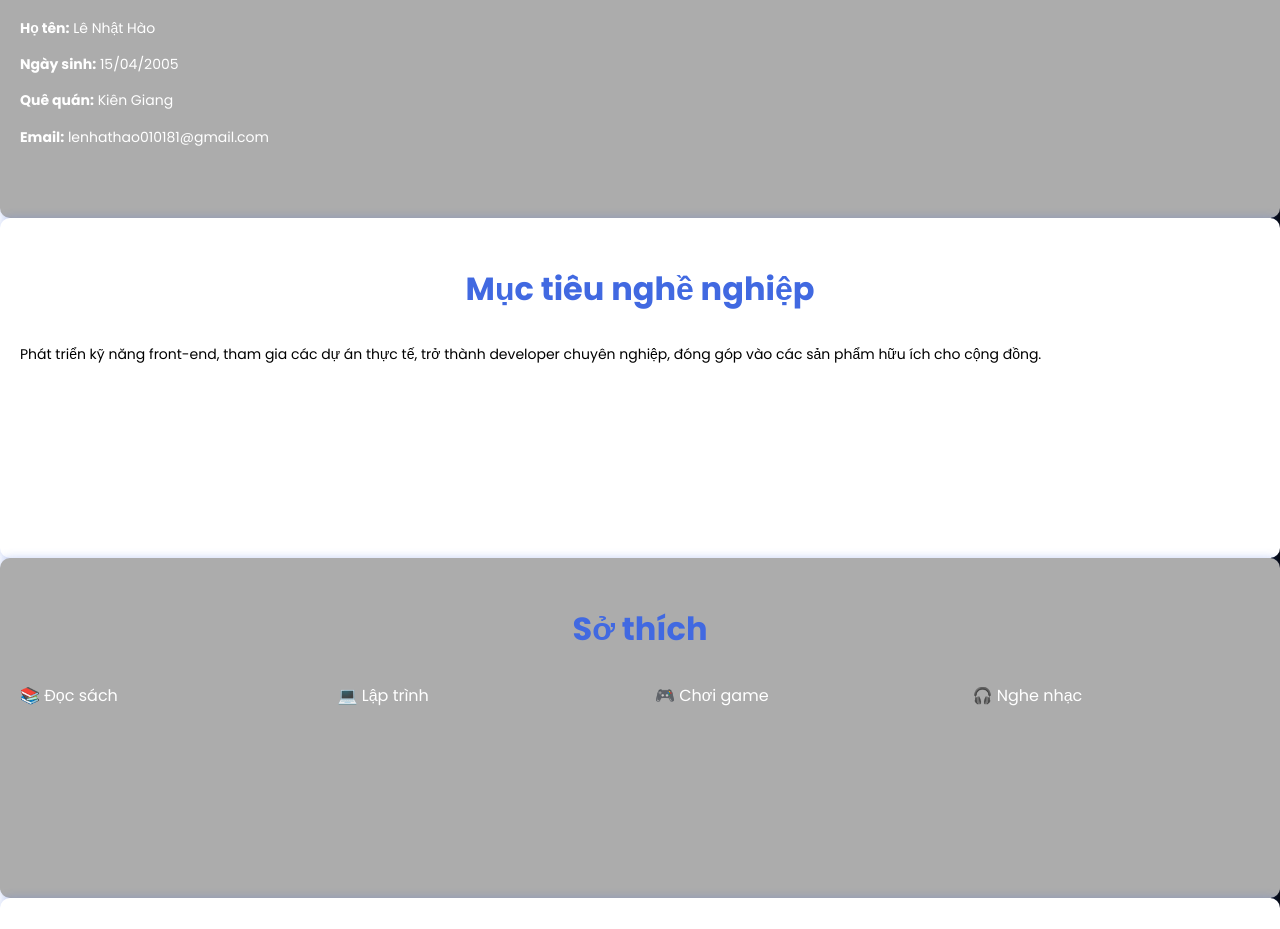
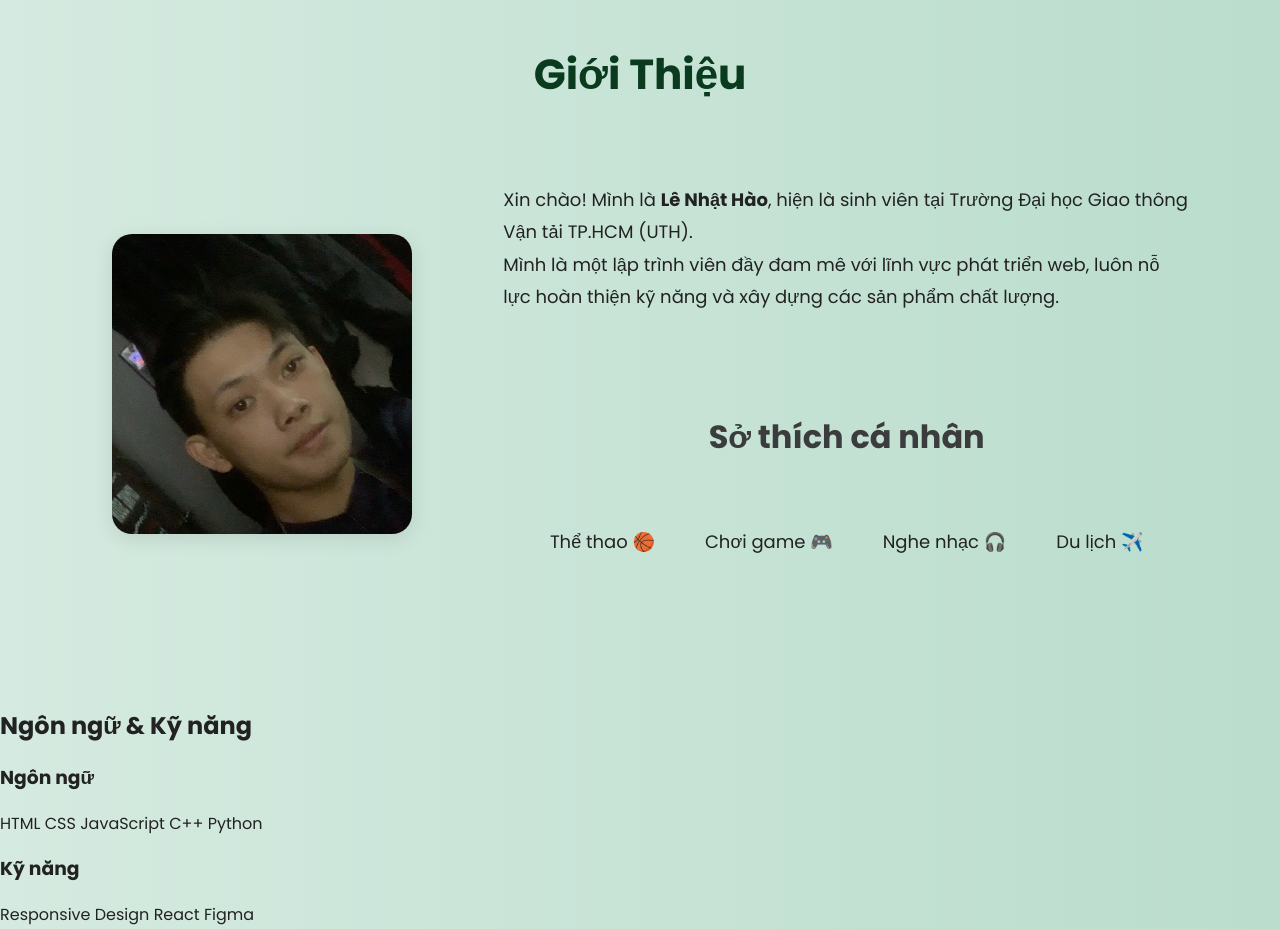
Before and after one commit to haoln25/DigitalCV, a plain HTML site: page index.html in a window 1280 px wide. Shown: the part 889-1818 px from the top of the page. Drawn offline with Linux system fonts and the light colour scheme.

Commit message:
update ver date 19/06

```diff
--- a/index.html
+++ b/index.html
@@ -16,8 +16,8 @@
         <h1>Le Nhat Hao</h1>
         <nav>
             <ul>
+                <li><a href="#home">Home</a></li>
                 <li><a href="#about">About</a></li>
-                <li><a href="#career">Career</a></li>
                 <li><a href="#hobbies">Hobbies</a></li>
                 <li><a href="#skills">Skills</a></li>
                 <li><a href="#certs">Certificates</a></li>
@@ -28,9 +28,9 @@
     </header>
 
     <section class="home">
-        <div class="home-img"><img src="./image/avt.jpg" alt="Avatar"></div>
         <div class="home-text">
-            <h2>Hi, I'm <span>Le Nhat Hao</span></h2>
+            <h3 class="">Hi, I'm <span>Le Nhat Hao</span></h3>
+            <h2>Developer and Cyper Security Programmer</h2>
             <p>Aspiring front-end developer passionate about creating intuitive user experiences.</p>
             <div class="social-icons">
                 <a href=""><i class="fab fa-facebook"></i></a>
@@ -38,37 +38,82 @@
                 <a href=""><i class="fab fa-linkedin"></i></a>
             </div>
         </div>
+        <div class="home-img"><img src="./image/home.png" alt="Avatar"></div>
+
     </section>
 
-    <section id="about" class="section__odd">
-        <h2>Thông tin cá nhân</h2>
-        <div class="grid">
-            <div class="card">
-                <p><strong>Họ tên:</strong> Lê Nhật Hào</p>
-                <p><strong>Ngày sinh:</strong> 15/04/2005</p>
-                <p><strong>Quê quán:</strong> Kiên Giang</p>
-                <p><strong>Email:</strong> lenhathao010181@gmail.com</p>
+    <section id="about" class="about-section">
+        <div class="about-container">
+            <h2>Giới Thiệu</h2>
+            <div class="about-flex">
+                <div class="avt-img">
+                    <img src="./image/avt.jpg" alt="Avatar">
+                </div>
+                <div class="about-intro">
+                    <p class="intro">
+                        Xin chào! Mình là <strong>Lê Nhật Hào</strong>, hiện là sinh viên tại Trường Đại học Giao thông
+                        Vận tải TP.HCM (UTH).<br>
+                        Mình là một lập trình viên đầy đam mê với lĩnh vực phát triển web, luôn nỗ lực hoàn thiện kỹ
+                        năng và xây dựng các sản phẩm chất lượng.
+                    </p>
+                    <div id="hobbies" class="hobby-hover">
+                        <h2>Sở thích cá nhân</h2>
+                        <div class="hobby-container">
+                            <div class="hobby-item">
+                                <div class="hobby-tab">Thể thao 🏀</div>
+                                <div class="hobby-box">
+                                    <h4>Các bộ môn yêu thích:</h4>
+                                    <ul>
+                                        <li>Bóng rổ</li>
+                                        <li>Bóng đá</li>
+                                        <li>Bơi lội</li>
+                                    </ul>
+                                </div>
+                            </div>
+
+                            <div class="hobby-item">
+                                <div class="hobby-tab">Chơi game 🎮</div>
+                                <div class="hobby-box">
+                                    <h4>Thể loại yêu thích:</h4>
+                                    <ul>
+                                        <li>FPS</li>
+                                        <li>MOBA</li>
+                                        <li>RPG</li>
+                                    </ul>
+                                </div>
+                            </div>
+
+                            <div class="hobby-item">
+                                <div class="hobby-tab">Nghe nhạc 🎧</div>
+                                <div class="hobby-box">
+                                    <h4>Thể loại nhạc:</h4>
+                                    <ul>
+                                        <li>Lo-fi</li>
+                                        <li>Pop</li>
+                                        <li>Indie</li>
+                                    </ul>
+                                </div>
+                            </div>
+
+                            <div class="hobby-item">
+                                <div class="hobby-tab">Du lịch ✈️</div>
+                                <div class="hobby-box">
+                                    <h4>Điểm đến yêu thích:</h4>
+                                    <ul>
+                                        <li>Đà Lạt</li>
+                                        <li>Phú Quốc</li>
+                                        <li>Vũng Tàu</li>
+                                    </ul>
+                                </div>
+                            </div>
+                        </div>
+                    </div>
+                </div>
             </div>
         </div>
+
     </section>
 
-    <section id="career" class="section">
-        <h2>Mục tiêu nghề nghiệp</h2>
-        <div class="card">
-            <p>Phát triển kỹ năng front-end, tham gia các dự án thực tế, trở thành developer chuyên nghiệp, đóng góp vào
-                các sản phẩm hữu ích cho cộng đồng.</p>
-        </div>
-    </section>
-
-    <section id="hobbies" class="section__odd">
-        <h2>Sở thích</h2>
-        <div class="grid">
-            <div class="card">📚 Đọc sách</div>
-            <div class="card">💻 Lập trình</div>
-            <div class="card">🎮 Chơi game</div>
-            <div class="card">🎧 Nghe nhạc</div>
-        </div>
-    </section>
 
     <section id="skills" class="section">
         <h2>Ngôn ngữ & Kỹ năng</h2>
@@ -90,7 +135,7 @@
         </div>
     </section>
 
-    <section id="certs" class="section__odd">
+    <section id="certs" class="section">
         <h2>Chứng chỉ - Giải thưởng</h2>
         <div class="card">
             <p>Không có</p>
@@ -111,7 +156,7 @@
         </div>
     </section>
 
-    <section id="contact" class="section__odd">
+    <section id="contact" class="section">
         <h2>Liên hệ</h2>
         <div class="grid">
             <div class="card">
--- a/style/style.css
+++ b/style/style.css
@@ -1,8 +1,9 @@
+/* === Portfolio Styles - Brighter Version === */
 body {
     margin: 0;
     font-family: 'Poppins', sans-serif;
-     background: linear-gradient(to right, #ffffff, #000000);
-     color: #fff;
+    background: linear-gradient(to right, #d5eae0, #baddcd);
+    color: #222;
 }
 
 header {
@@ -10,11 +11,12 @@
     justify-content: space-between;
     align-items: center;
     padding: 20px 50px;
-     background: transparent;
+    background: #0a3b1f;
+    box-shadow: 0 2px 4px rgba(0, 0, 0, 0.1);
 }
 
 header h1 {
-     color: #4169E1;
+    color: #fff;
     font-size: 24px;
 }
 
@@ -22,58 +24,59 @@
     display: flex;
     list-style: none;
     gap: 30px;
+    padding: 0;
 }
 
 nav ul li a {
-     color: #4169E1;
+    color: #fff;
     text-decoration: none;
     font-weight: 500;
 }
 
 nav ul li a:hover,
 nav ul li a.active {
-     color: #4169E1;
-     border-bottom: 2px solid #4169E1;
+    color: #c3e7d3;
+    border-bottom: 2px solid #b3cfbf;
 }
 
 .home {
     display: flex;
     justify-content: space-between;
     align-items: center;
-     padding: 80px 50px;
-     height: 500px;
+    padding: 80px;
+    height: 550px;
+    flex-wrap: wrap;
 }
 
 .home-img {
-     flex: 1;
+    flex: 2;
     text-align: center;
 }
 
 .home-img img {
-     width: 300px;
-     border-radius: 50%;
-     border: 5px solid #4169E1;
-     box-shadow: 0 0 30px #4169E1;
+
+    width: 450px;
 }
 
 .home-text {
-     flex: 1;
+    flex: 3;
     max-width: 600px;
     padding-top: 10px;
+    color: #000000;
 }
 
 .home-text h2 {
-     font-size: 48px;
-     font-weight: 600;
+    font-size: 50px;
+    color: #0a3b1f;
 }
 
- .home-text h2 span {
-     color: #4169E1;
+.home-text h3 span {
+    color: #0a3b1f;
 }
 
 .home-text p {
-     margin: 20px 0;
-     color: #aaa;
+
+    color: #000000;
     line-height: 1.6;
 }
 
@@ -83,105 +86,128 @@
 
 .social-icons a {
     margin-right: 15px;
-     color: #fff;
+    color: #0a3b1f;
     font-size: 20px;
-     padding: 10px;
-     border: 1px solid #555;
+    padding: 10px 10px;
+    border: 1px solid #0a3b1f;
     border-radius: 100%;
     text-decoration: none;
+    transition: 0.3s;
 }
 
 .social-icons a:hover {
-     color: #4169E1;
-     border-color: #4169E1;
+    background-color: #0a3b1f;
+    color: white;
+    border-color: #0a3b1f;
 }
 
- .section {
-     background-color: #ffffff;
-     padding: 20px;
-     border-radius: 10px;
-     color: #030000;
-     box-shadow: 0 0 10px rgba(65, 105, 225, 0.3);
-     transition: transform 0.3s ease;
-     height: 300px;
+.about-section {
+    padding: 80px 20px;
+    display: flex;
+    justify-content: center;
 }
 
- .section:hover {
-     transform: translateY(-5px);
-     box-shadow: 0 0 15px rgba(65, 105, 225, 0.6);
+.about-container {
+    max-width: 1100px;
+    width: 100%;
 }
 
- .section h2 {
-     font-size: 32px;
-     margin-bottom: 30px;
-     color: #4169E1;
+.about-container h2 {
+    font-size: 42px;
+    margin-bottom: 60px;
+    color: #0a3b1f;
     text-align: center;
 }
 
- .section__odd {
-     background-color: rgb(172, 172, 172);
-     padding: 20px;
-     border-radius: 10px;
-     color: #fff;
-     box-shadow: 0 0 10px rgba(65, 105, 225, 0.3);
-     transition: transform 0.3s ease;
-     height: 300px;
+.about-flex {
+    display: flex;
+    align-items: center;
+    justify-content: space-between;
+    gap: 70px;
+    flex-wrap: wrap;
 }
 
- .section__odd:hover {
-     transform: translateY(-5px);
-     box-shadow: 0 0 15px rgba(65, 105, 225, 0.6);
+.avt-img {
+    flex: 1;
+    text-align: center;
+    justify-content: space-between;
+
 }
 
- .section__odd h2 {
+.avt-img img {
+    width: 300px;
+    height: auto;
+    border-radius: 20px;
+    box-shadow: 0 5px 20px rgba(0, 0, 0, 0.1);
+}
+
+.about-intro {
+    flex: 2;
+    font-size: 18px;
+    line-height: 1.8;
+    color: #222;
+}
+
+.hobby-hover {
+    padding: 50px 30px;
+    text-align: center;
+    border-radius: 12px;
+}
+
+.hobby-hover h2 {
     font-size: 32px;
-     margin-bottom: 30px;
-     color: #4169E1;
+    color: #3b3c3d;
+}
+
+.hobby-container {
+    display: flex;
+    justify-content: center;
+    flex-wrap: wrap;
+    gap: 50px;
+    margin: 0 auto;
+    width: auto;
+}
+
+.hobby-item {
+    position: relative;
     text-align: center;
 }
 
- .grid {
-     display: grid;
-     grid-template-columns: repeat(auto-fit, minmax(250px, 1fr));
-     gap: 30px;
+.hobby-tab:hover {
+    background-color: #3f51b5;
 }
 
- .card h3 {
-     margin-bottom: 10px;
-     color: #ffffff;
+.hobby-box {
+    display: none;
+    position: absolute;
+    top: 110%;
+    left: 50%;
+    transform: translateX(-50%);
+    padding: 20px;
+    border-radius: 12px;
+    min-width: 200px;
+    z-index: 10;
+    background-color: #fff;
+    text-align: left;
 }
 
- .card p {
-     color: #ffffff;
-     font-size: 14px;
-     line-height: 1.6;
+.hobby-box h4 {
+    margin-bottom: 10px;
+    color: #5c6bc0;
 }
 
- .section h3 {
-     margin-bottom: 10px;
-     color: #000000;
+.hobby-box ul {
+    list-style: none;
+    padding: 0;
+    margin: 0;
 }
 
- .section p {
-     color: #000000;
-     font-size: 14px;
-     line-height: 1.6;
+.hobby-box ul li {
+    padding: 6px 0;
+    color: #333;
 }
 
- .badge {
-     background: #4169E1;
-     color: white;
-     display: inline-block;
-     padding: 5px 10px;
-     margin: 5px 5px 0 0;
-     border-radius: 20px;
-     font-size: 12px;
+/* Hiển thị box khi hover */
+.hobby-item:hover .hobby-box {
+    display: block;
 }
-
- a {
-     transition: all 0.3s;
- }
-
- a:hover {
-     opacity: 0.8;
- }
```
Also changed, not shown: image/home.png (added). Lines whose indentation alone changed are shown as unchanged.
